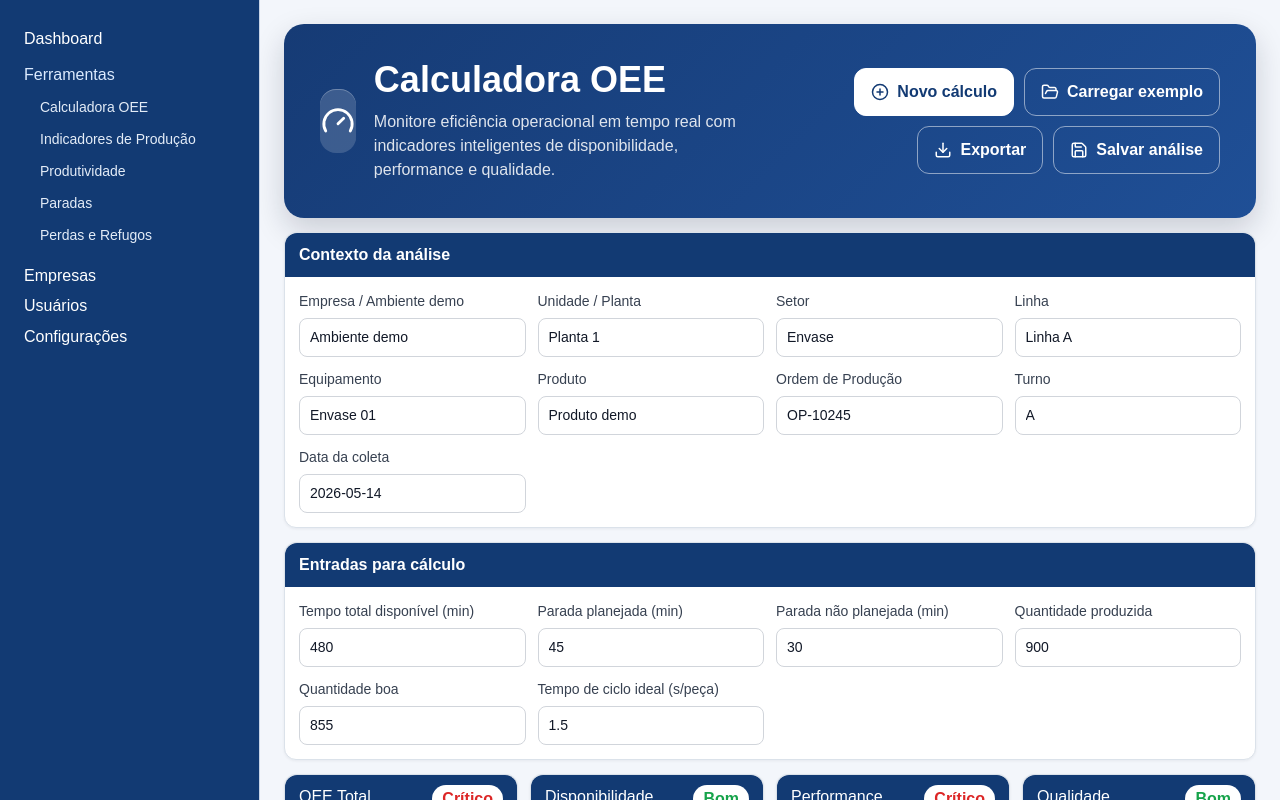
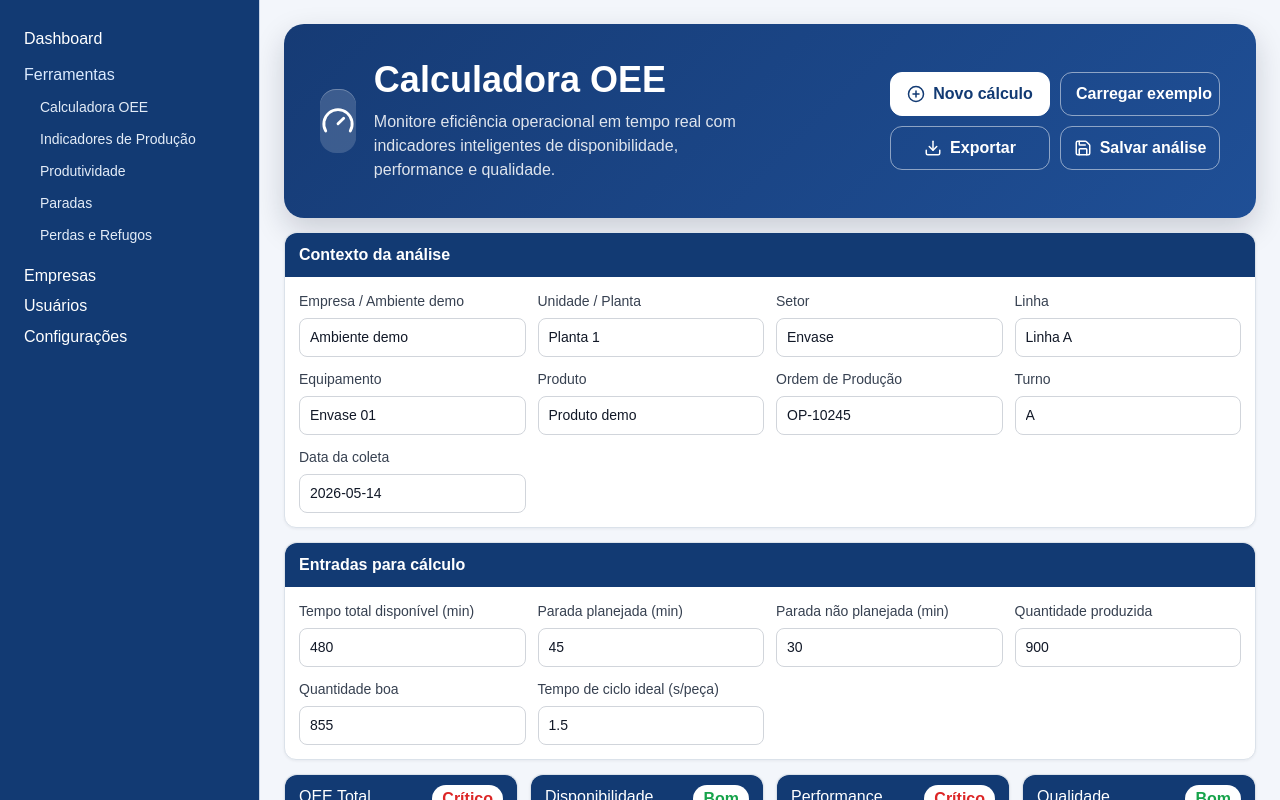
Before and after one commit to ArthurEngProduto/SIGO-Portal-de-Produ-o, a Next.js app: page /ferramentas/oee in a window 1280 px wide. Shown: the top 800 px of the page. Built offline with nearby package versions, Linux system fonts and the light colour scheme.

Commit message:
Ajusta botões do hero da calculadora OEE

```diff
--- a/app/ferramentas/oee/page.tsx
+++ b/app/ferramentas/oee/page.tsx
@@ -86,7 +86,7 @@ export default function OeePage() {
               </div>
             </div>
 
-            <div style={{ display: "flex", gap: 10, flexWrap: "wrap", justifyContent: "flex-end", flex: "1 1 340px" }}>
+            <div style={{ display: "grid", gridTemplateColumns: "repeat(2, 160px)", gap: 10, justifyContent: "flex-end", flex: "1 1 340px" }}>
               {[
                 { t: "Novo cálculo", onClick: clearAll, Icon: PlusCircle, primary: true },
                 { t: "Carregar exemplo", onClick: loadExample, Icon: FolderOpen },
@@ -101,11 +101,14 @@ export default function OeePage() {
                     color: b.primary ? "#123a73" : "#ffffff",
                     border: b.primary ? "1px solid #ffffff" : "1px solid rgba(255,255,255,.5)",
                     borderRadius: 12,
-                    minHeight: 48,
-                    padding: "0 16px",
+                    width: "160px",
+                    height: 44,
+                    padding: "0 12px",
                     fontWeight: 600,
                     display: "inline-flex",
+                    justifyContent: "center",
                     alignItems: "center",
+                    whiteSpace: "nowrap",
                     gap: 8,
                     transition: "all .2s ease",
                     cursor: "pointer",
```
